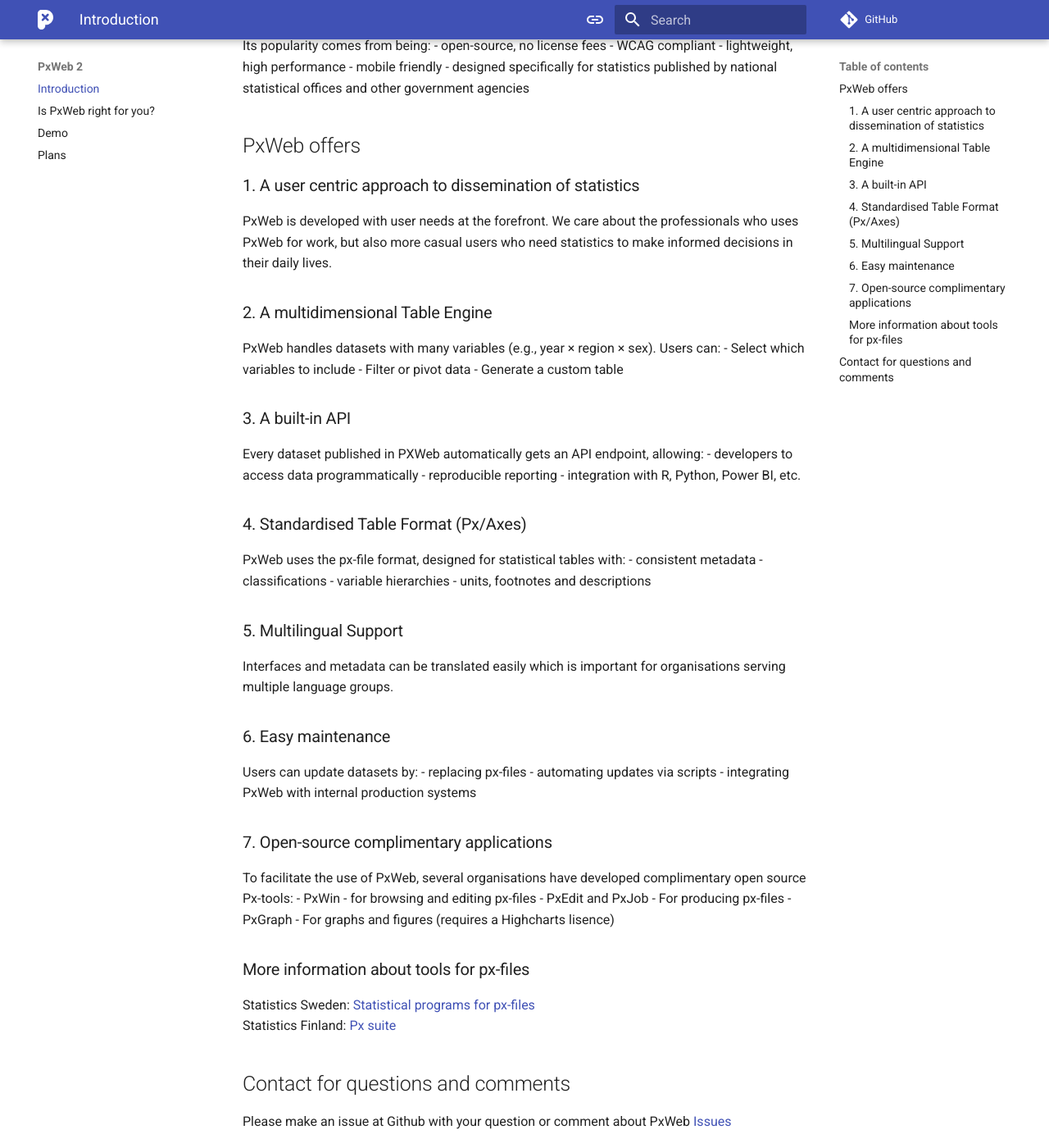
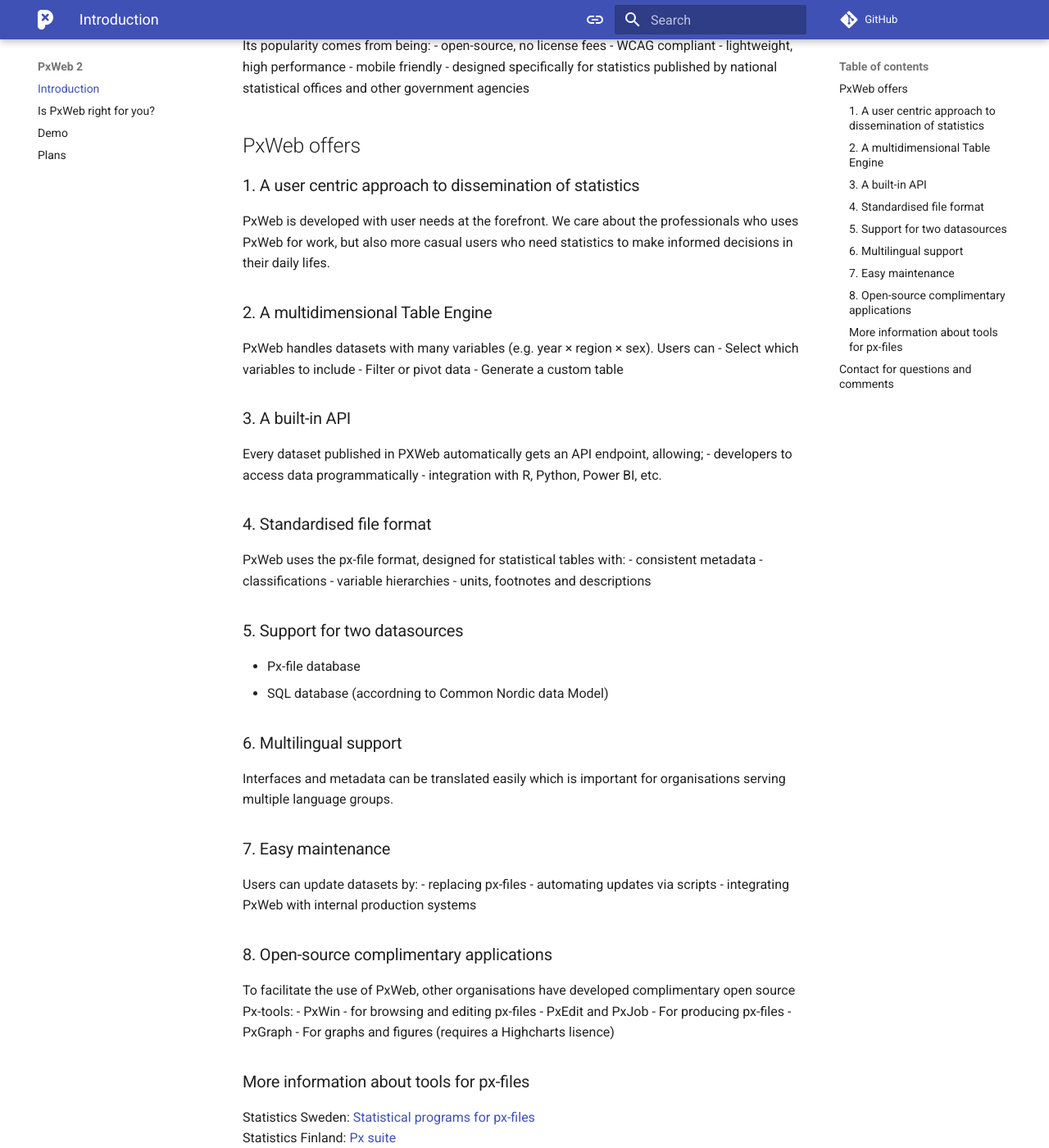
Before and after one commit to PxTools/pxtools.github.io, an MkDocs documentation site: the page built from docs/PxWeb2/project/introduction.md, in a window 1280 px wide and 1400 px high, scrolled down 277 px. Shown: the whole window at 82% size. Built offline with MkDocs 1.6.1 and Material for MkDocs 9.7.7, drawn with Linux system fonts in a browser that asks for light colours; comment, search, counter and statistics services are not loaded.

Commit message:
Update introduction.md

```diff
--- a/docs/PxWeb2/project/introduction.md
+++ b/docs/PxWeb2/project/introduction.md
@@ -11,32 +11,34 @@
 
 ## PxWeb offers
 ### 1. A user centric approach to dissemination of statistics
-PxWeb is developed with user needs at the forefront. We care about the professionals who uses PxWeb for work, but also more casual users who need statistics to make informed decisions in their daily lives.
+PxWeb is developed with user needs at the forefront. We care about the professionals who uses PxWeb for work, but also more casual users who need statistics to make informed decisions in their daily lifes.
 ### 2.  A multidimensional Table Engine
-PxWeb handles datasets with many variables (e.g., year × region × sex). Users can:
+PxWeb handles datasets with many variables (e.g. year × region × sex). Users can
 - Select which variables to include
 - Filter or pivot data
 - Generate a custom table
 ### 3. A built-in API
-Every dataset published in PXWeb automatically gets an API endpoint, allowing:
+Every dataset published in PXWeb automatically gets an API endpoint, allowing;
 - developers to access data programmatically
-- reproducible reporting
 - integration with R, Python, Power BI, etc.
-### 4. Standardised Table Format (Px/Axes)
+### 4. Standardised file format
 PxWeb uses the px-file format, designed for statistical tables with:
 - consistent metadata
 - classifications
 - variable hierarchies
 - units, footnotes and descriptions
-### 5. Multilingual Support
+### 5. Support for two datasources
+- Px-file database
+- SQL database (accordning to Common Nordic data Model)
+### 6. Multilingual support
 Interfaces and metadata can be translated easily which is important for organisations serving multiple language groups.
-### 6. Easy maintenance
+### 7. Easy maintenance
 Users can update datasets by:
 - replacing px-files
 - automating updates via scripts
 - integrating PxWeb with internal production systems
-### 7. Open-source complimentary applications
-To facilitate the use of PxWeb, several organisations have developed complimentary open source Px-tools:
+### 8. Open-source complimentary applications
+To facilitate the use of PxWeb, other organisations have developed complimentary open source Px-tools:
 - PxWin - for browsing and editing px-files
 - PxEdit and PxJob - For producing px-files
 - PxGraph - For graphs and figures (requires a Highcharts lisence)
```
